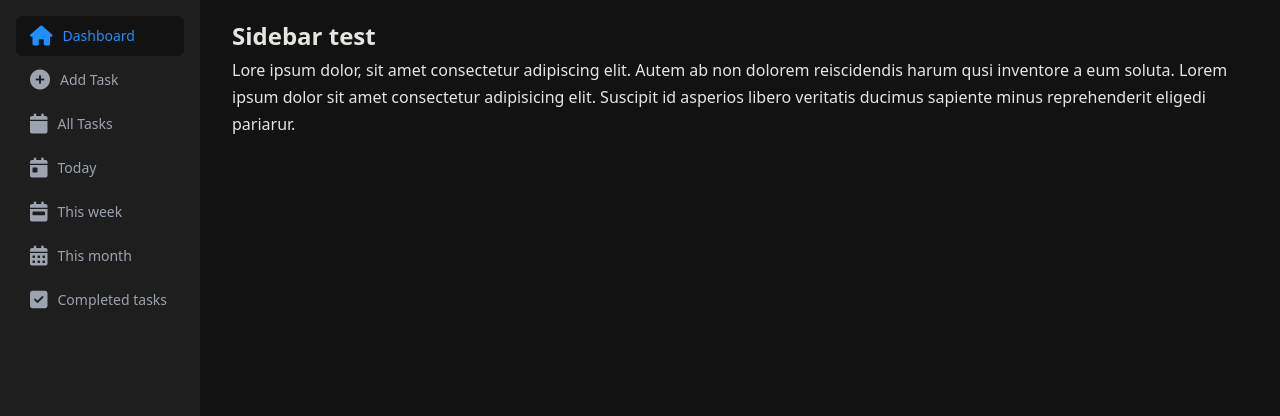
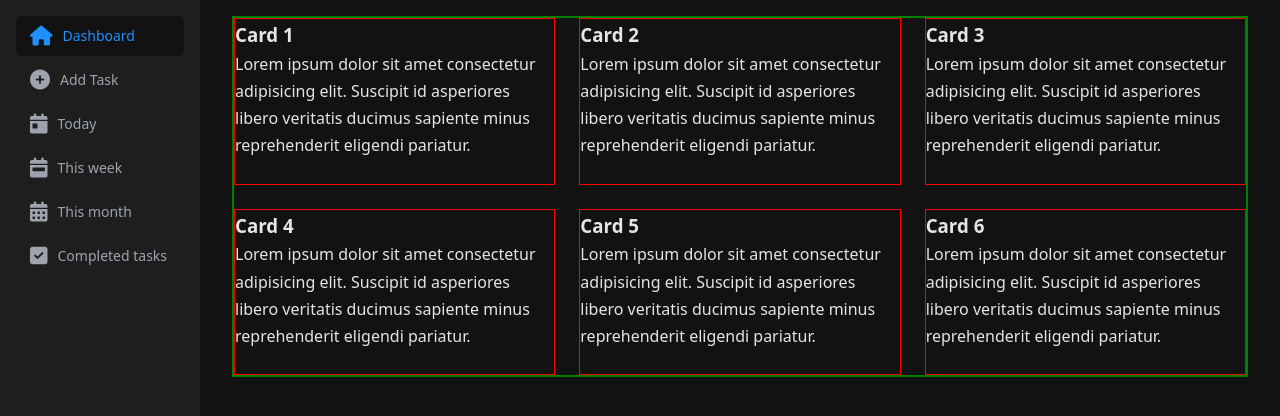
Before and after one commit to paulTan09/ToDoList, a website built with webpack: page src/template.html in a window 1280 px wide. Built offline with nearby package versions, Linux system fonts and the light colour scheme.

Commit message:
added grid (wip)

```diff
--- a/src/addTask.js
+++ b/src/addTask.js
@@ -20,6 +20,16 @@ export function addTask() {
                 <label for="task-date">
                     Task Date
                     <input type="date" id="task-date" name="task-date" required>
+                </label>
+
+                <label for="task-priority">
+                    Task Priority
+                    <select name="priorities" id="task-priority">
+                        <option value="" disabled selected> ------ Select Priority ------ </option>
+                        <option value="low"> Low Importance </option>
+                        <option value="medium"> Medium Importance </option>
+                        <option value="high"> High Importance </option>
+                    </select>
                 </label>
 
                 <button type="submit">Add Task</button>
@@ -59,9 +69,10 @@ export function addTask() {
         const taskName = form.querySelector('#task-name').value;
         const taskDescription = form.querySelector('#task-description').value;
         const taskDate = form.querySelector('#task-date').value;
+        const taskPriority = form.querySelector('#task-priority').value;
 
         // Task handling logic
-        console.log('Task Details:', { taskName, taskDescription, taskDate });
+        console.log('Task Details:', { taskName, taskDescription, taskDate, taskPriority });
 
         closeModal();
     });
--- a/src/sidebar.js
+++ b/src/sidebar.js
@@ -14,7 +14,6 @@ const navLinks = document.querySelectorAll('aside nav ul li a');
 const iconMap = [
     'fas fa-home',           // Dashboard
     'fas fa-plus-circle',    // Add Task
-    'fas fa-calendar',       // All Tasks
     'fas fa-calendar-day',   // Today
     'fas fa-calendar-week',  // This week
     'fas fa-calendar-alt',   // This month
@@ -27,7 +26,7 @@ navLinks.forEach((link, index) => {
 });
 
 //Add Task button
-const addTaskButton = navLinks[1];
+const addTaskButton = navLinks[1]; // Index position of the Add Task button
 if (addTaskButton) {
     addTaskButton.addEventListener('click', (event) => {
         event.preventDefault(); // Prevents navigation if it's an <a> tag
--- a/src/style.css
+++ b/src/style.css
@@ -178,7 +178,7 @@ form label {
     color: #e5e5e5;
 }
 
-form input, textarea {
+form input, textarea, select {
     width: 100%;
     padding: 0.75rem;
     font-size: 1rem;
@@ -194,11 +194,11 @@ form textarea {
     resize: vertical;
 }
 
-form input:hover, textarea:hover {
+form input:hover, textarea:hover, select:hover {
     border-color: #444;
 }
 
-form input:focus, textarea:focus {
+form input:focus, textarea:focus, select:hover {
     outline: none;
     border-color: #1E90FF;
     box-shadow: 0 0 0 2px rgba(30, 144, 255, 0.2);
@@ -217,6 +217,15 @@ main {
     padding: 1rem 2rem;
 }
 
+#mainGrid {
+    display: grid;
+    grid-template-columns: repeat(auto-fill, minmax(300px, 1fr));
+    gap: 1.5rem;
+    border: 2px solid green; /* REMOVE WHEN DONE */
+}
+.card {
+    border: 1px solid red; /* REMOVE WHEN DONE */
+}
 
 /* Media Queries */
 @media (min-width: 768px) {
--- a/src/template.html
+++ b/src/template.html
@@ -16,10 +16,6 @@
 
                 <li>
                     <a href="#"><span>Add Task</span> </a>
-                </li>
-
-                <li>
-                    <a href="#"><span>All Tasks</span> </a>
                 </li>
 
                 <li>
@@ -42,15 +38,84 @@
     </aside>
 
     <main>
-        <h1>Sidebar test</h1>
-        <p> Lore ipsum dolor, sit amet consectetur adipiscing elit.
-            Autem ab non
-            dolorem reiscidendis harum qusi inventore a eum soluta.
-            Lorem ipsum dolor sit amet consectetur adipisicing elit.
-            Suscipit id asperios libero veritatis ducimus sapiente minus
-            reprehenderit
-            eligedi pariarur.
-        </p>
+
+        <!--GRID TEST // USE ESM AFTER TESTING-->
+        <div id="mainGrid">
+
+            <div class="card">
+                <div class="card-header">
+                    <h3>Card 1</h3>
+                </div>
+                <div class="card-body">
+                    <p> Lorem ipsum dolor sit amet consectetur adipisicing elit.
+                        Suscipit id asperiores libero veritatis ducimus sapiente minus
+                        reprehenderit eligendi pariatur.
+                    </p>
+                </div>
+            </div>
+
+            <div class="card">
+                <div class="card-header">
+                    <h3>Card 2</h3>
+                </div>
+                <div class="card-body">
+                    <p> Lorem ipsum dolor sit amet consectetur adipisicing elit.
+                        Suscipit id asperiores libero veritatis ducimus sapiente minus
+                        reprehenderit eligendi pariatur.
+                    </p>
+                </div>
+            </div>
+
+            <div class="card">
+                <div class="card-header">
+                    <h3>Card 3</h3>
+                </div>
+                <div class="card-body">
+                    <p> Lorem ipsum dolor sit amet consectetur adipisicing elit.
+                        Suscipit id asperiores libero veritatis ducimus sapiente minus
+                        reprehenderit eligendi pariatur.
+                    </p>
+                </div>
+            </div>
+
+            <div class="card">
+                <div class="card-header">
+                    <h3>Card 4</h3>
+                </div>
+                <div class="card-body">
+                    <p> Lorem ipsum dolor sit amet consectetur adipisicing elit.
+                        Suscipit id asperiores libero veritatis ducimus sapiente minus
+                        reprehenderit eligendi pariatur.
+                    </p>
+                </div>
+            </div>
+
+            <div class="card">
+                <div class="card-header">
+                    <h3>Card 5</h3>
+                </div>
+                <div class="card-body">
+                    <p> Lorem ipsum dolor sit amet consectetur adipisicing elit.
+                        Suscipit id asperiores libero veritatis ducimus sapiente minus
+                        reprehenderit eligendi pariatur.
+                    </p>
+                </div>
+            </div>
+
+            <div class="card">
+                <div class="card-header">
+                    <h3>Card 6</h3>
+                </div>
+                <div class="card-body">
+                    <p> Lorem ipsum dolor sit amet consectetur adipisicing elit.
+                        Suscipit id asperiores libero veritatis ducimus sapiente minus
+                        reprehenderit eligendi pariatur.
+                    </p>
+                </div>
+            </div>
+
+        </div>
+        <!--GRID TEST END // USE ESM AFTER TESTING-->
 
     </main>
 
```
